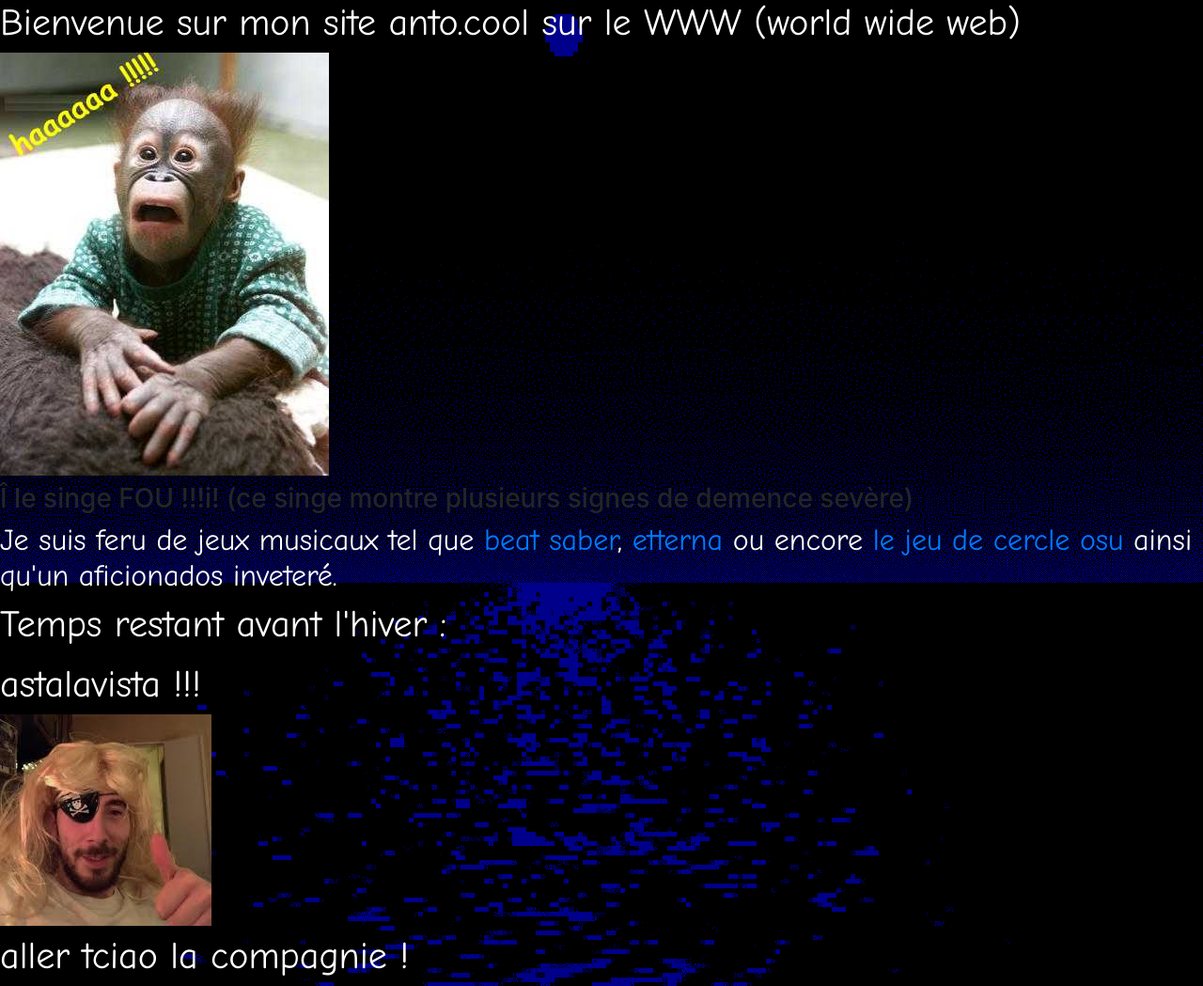
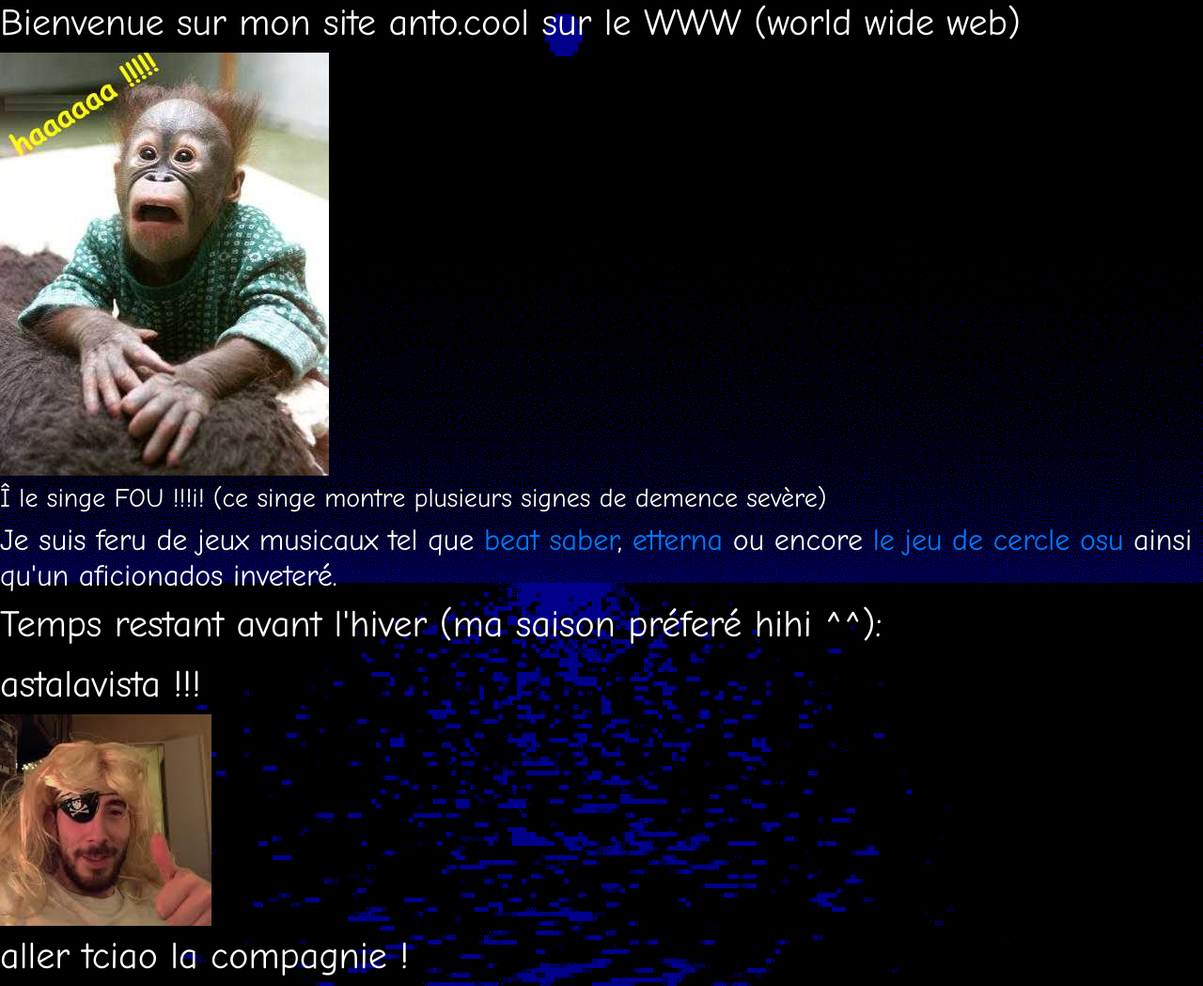
Before and after one commit to LpAnto/anto.cool, a plain HTML site: page index.html in a window 1280 px wide. Shown: the whole page at 94% size. Drawn offline with nearby package versions, Linux system fonts and the light colour scheme.

Commit message:
syntax again

```diff
--- a/index.html
+++ b/index.html
@@ -3,7 +3,6 @@
 	<title>very cool website</title>
 	<link rel="stylesheet" href="https://stackpath.bootstrapcdn.com/bootstrap/4.3.1/css/bootstrap.min.css" integrity="sha384-ggOyR0iXCbMQv3Xipma34MD+dH/1fQ784/j6cY/iJTQUOhcWr7x9JvoRxT2MZw1T" crossorigin="anonymous">
 	<link rel="stylesheet" href="main.css">
-	<script src="js/coutdownwinter.js"></script>
 </head>
 <body background="assets/background.gif">
 <audio src="image/musique.mp3" autoplay> camarchepas </audio>
@@ -16,13 +15,14 @@
 	<a href="https://osu.ppy.sh/users/13001817"> le jeu de cercle osu </a>
 	ainsi qu'un aficionados inveteré.
 <h2>
-<h1> Temps restant avant l'hiver :<h1>
-<p id="compteur"></p>
+<h1> Temps restant avant l'hiver (ma saison préferé hihi ^^):<h1>
+<p id="compteur"> </p>
 <h1> astalavista !!! <h1>
 <img src="assets/kemarpirate.jpeg">
 <h1> aller tciao la compagnie ! <h1>
 <script src="https://code.jquery.com/jquery-3.3.1.slim.min.js" integrity="sha384-q8i/X+965DzO0rT7abK41JStQIAqVgRVzpbzo5smXKp4YfRvH+8abtTE1Pi6jizo" crossorigin="anonymous"></script>
 <script src="https://cdnjs.cloudflare.com/ajax/libs/popper.js/1.14.7/umd/popper.min.js" integrity="sha384-UO2eT0CpHqdSJQ6hJty5KVphtPhzWj9WO1clHTMGa3JDZwrnQq4sF86dIHNDz0W1" crossorigin="anonymous"></script>
 <script src="https://stackpath.bootstrapcdn.com/bootstrap/4.3.1/js/bootstrap.min.js" integrity="sha384-JjSmVgyd0p3pXB1rRibZUAYoIIy6OrQ6VrjIEaFf/nJGzIxFDsf4x0xIM+B07jRM" crossorigin="anonymous"></script>
+<script src="js/coutdownwinter.js"></script>
 </body>
 </html>
--- a/main.css
+++ b/main.css
@@ -10,7 +10,7 @@ h2 {
 	font-family: "Comic Sans MS", cursive, sans-serif;
 	color: white;
 }
-3 {
+h3 {
 	font-family: "Comic Sans MS", cursive, sans-serif;
 	color: white;
 }
```
